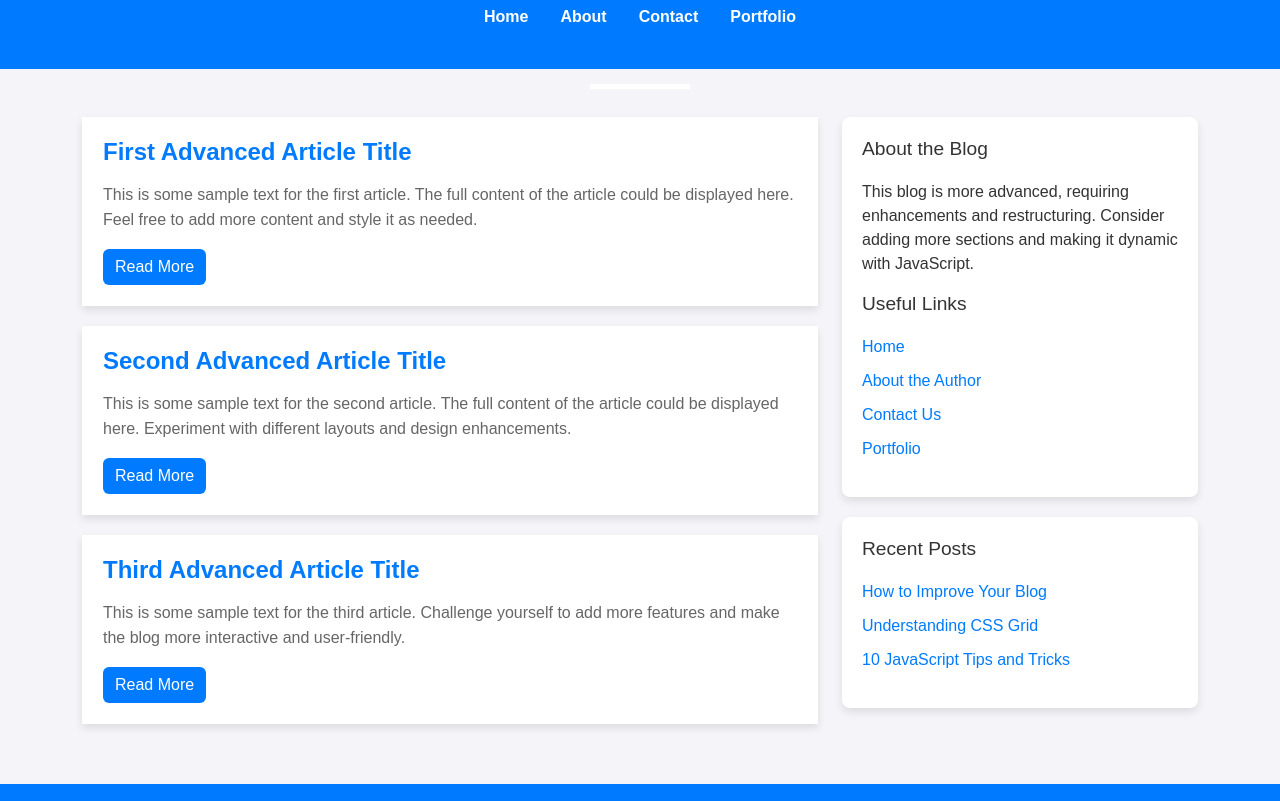
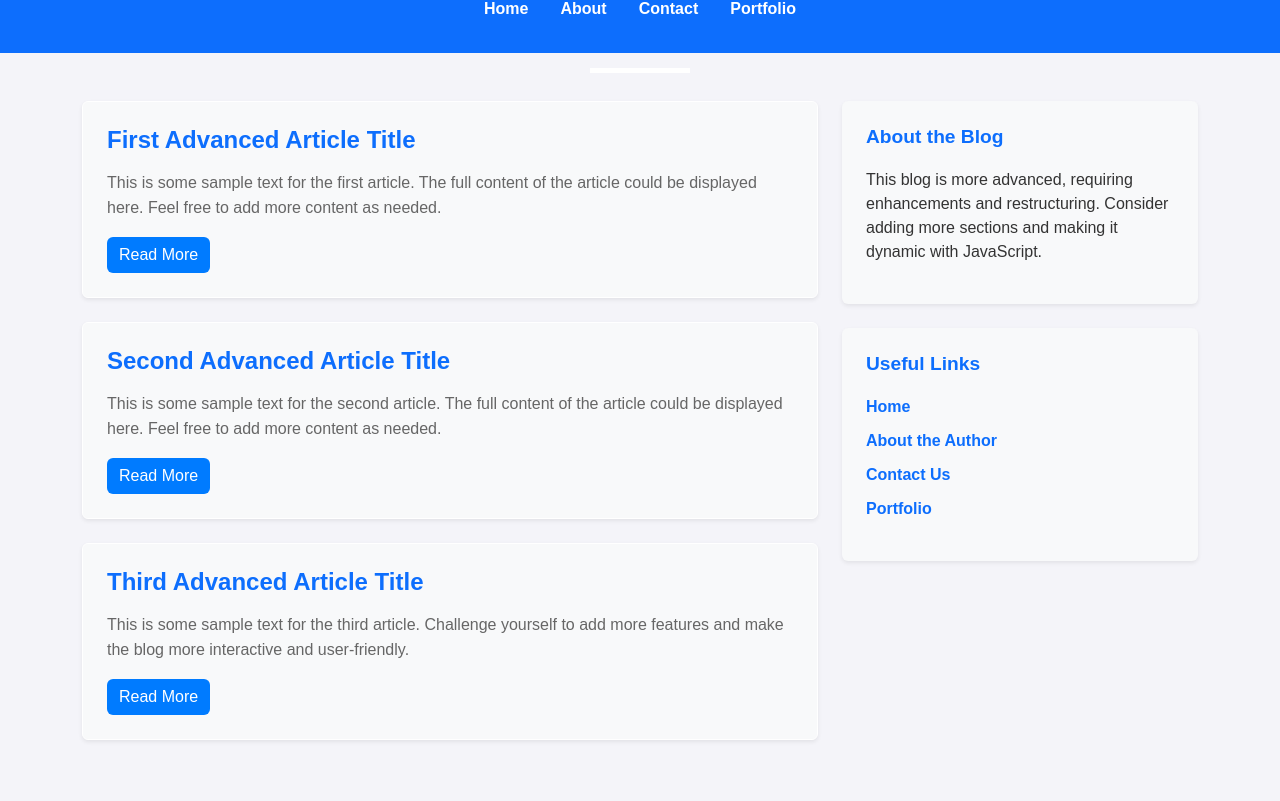
Before and after one commit to ayaosamaramadan/code-optimization, a plain HTML site: page index.html in a window 1280 px wide. Shown: the part 99-900 px from the top of the page. Drawn offline with nearby package versions, Linux system fonts and the light colour scheme.

Commit message:
improve styles

```diff
--- a/index.css
+++ b/index.css
@@ -109,13 +109,13 @@ a:hover {
   text-decoration: underline;
 }
 
-footer {
+/* footer {
   background-color: var(--primary-color);
   color: var(--white-color);
   text-align: center;
   padding: var(--footer-padding);
   margin-top: var(--footer-margin-top);
-}
+} */
 
 footer p {
   margin: 0;
--- a/index.html
+++ b/index.html
@@ -5,45 +5,60 @@
     <!-- <meta http-equiv="refresh" content="1"> -->
     <meta name="viewport" content="width=device-width, initial-scale=1.0" />
     <title>My Advanced Blog</title>
-    <link href="https://cdn.jsdelivr.net/npm/bootstrap@5.3.3/dist/css/bootstrap.min.css" rel="stylesheet" integrity="sha384-QWTKZyjpPEjISv5WaRU9OFeRpok6YctnYmDr5pNlyT2bRjXh0JMhjY6hW+ALEwIH" crossorigin="anonymous">
-    <link rel="stylesheet" href="./index.css" />
+    <link
+      href="https://cdn.jsdelivr.net/npm/bootstrap@5.3.3/dist/css/bootstrap.min.css"
+      rel="stylesheet"
+      integrity="sha384-QWTKZyjpPEjISv5WaRU9OFeRpok6YctnYmDr5pNlyT2bRjXh0JMhjY6hW+ALEwIH"
+      crossorigin="anonymous"
+    />
+    <link rel="stylesheet" href="./index.css?v=1.0" />
   </head>
   <body>
-    <header>
-      <h1>My Advanced Blog</h1>
-      <nav class="container">
-        <ul class="justify-content-center mt-3 d-flex">
-          <li><a href="#" class="mx-3 text-decoration-none fw-bold text-white">Home</a></li>
-          <li><a href="#" class="mx-3 text-decoration-none fw-bold text-white">About</a></li>
-          <li><a href="#" class="mx-3 text-decoration-none fw-bold text-white">Contact</a></li>
-          <li><a href="#" class="mx-3 text-decoration-none fw-bold text-white">Portfolio</a></li>
-        </ul>
-      </nav>
+    <header class="bg-primary text-white text-center py-4 mb-4">
+      <div class="container">
+        <h1 class="fw-bold">My Advanced Blog</h1>
+        <nav>
+          <ul class="nav justify-content-center mt-3">
+            <li class="nav-item">
+              <a href="#" class="nav-link text-white fw-bold">Home</a>
+            </li>
+            <li class="nav-item">
+              <a href="#" class="nav-link text-white fw-bold">About</a>
+            </li>
+            <li class="nav-item">
+              <a href="#" class="nav-link text-white fw-bold">Contact</a>
+            </li>
+            <li class="nav-item">
+              <a href="#" class="nav-link text-white fw-bold">Portfolio</a>
+            </li>
+          </ul>
+        </nav>
+      </div>
     </header>
 
     <main class="container mt-5">
       <div class="row">
-        <article class="col-md-8">
-          <div class="post">
-            <h2 class="fw-bold">First Advanced Article Title</h2>
+        <article class="col-md-8 mb-4">
+          <div class="post bg-light p-4 rounded shadow-sm">
+            <h2 class="fw-bold text-primary">First Advanced Article Title</h2>
             <p>
               This is some sample text for the first article. The full content
               of the article could be displayed here. Feel free to add more
-              content and style it as needed.
+              content as needed.
             </p>
             <button class="btn btn-primary">Read More</button>
           </div>
-          <div class="post">
-            <h2 class="fw-bold">Second Advanced Article Title</h2>
+          <div class="post bg-light p-4 rounded shadow-sm mt-4">
+            <h2 class="fw-bold text-primary">Second Advanced Article Title</h2>
             <p>
               This is some sample text for the second article. The full content
-              of the article could be displayed here. Experiment with different
-              layouts and design enhancements.
+              of the article could be displayed here. Feel free to add more
+              content as needed.
             </p>
             <button class="btn btn-primary">Read More</button>
           </div>
-          <div class="post">
-            <h2 class="fw-bold">Third Advanced Article Title</h2>
+          <div class="post bg-light p-4 rounded shadow-sm mt-4">
+            <h2 class="fw-bold text-primary">Third Advanced Article Title</h2>
             <p>
               This is some sample text for the third article. Challenge yourself
               to add more features and make the blog more interactive and
@@ -52,39 +67,56 @@
             <button class="btn btn-primary">Read More</button>
           </div>
         </article>
-
         <aside class="col-md-4">
-          <div class="sidebar">
-            <h3>About the Blog</h3>
+          <div class="sidebar bg-light p-4 rounded shadow-sm mb-4">
+            <h3 class="fw-bold text-primary">About the Blog</h3>
             <p>
               This blog is more advanced, requiring enhancements and
               restructuring. Consider adding more sections and making it dynamic
               with JavaScript.
             </p>
-            <h3>Useful Links</h3>
-            <ul>
-              <li><a href="#" >Home</a></li>
-              <li><a href="#" >About the Author</a></li>
-              <li><a href="#" >Contact Us</a></li>
-              <li><a href="#" >Portfolio</a></li>
-            </ul>
           </div>
-          <div class="sidebar">
-            <h3>Recent Posts</h3>
-            <ul>
-              <li><a href="#">How to Improve Your Blog</a></li>
-              <li><a href="#">Understanding CSS Grid</a></li>
-              <li><a href="#">10 JavaScript Tips and Tricks</a></li>
+          <div class="sidebar bg-light p-4 rounded shadow-sm">
+            <h3 class="fw-bold text-primary">Useful Links</h3>
+            <ul class="list-unstyled">
+              <li>
+                <a href="#" class="text-decoration-none fw-bold text-primary"
+                  >Home</a
+                >
+              </li>
+              <li>
+                <a href="#" class="text-decoration-none fw-bold text-primary"
+                  >About the Author</a
+                >
+              </li>
+              <li>
+                <a href="#" class="text-decoration-none fw-bold text-primary"
+                  >Contact Us</a
+                >
+              </li>
+              <li>
+                <a href="#" class="text-decoration-none fw-bold text-primary"
+                  >Portfolio</a
+                >
+              </li>
             </ul>
           </div>
         </aside>
       </div>
     </main>
 
-    <footer>
-      <p>All Rights Reserved © 2024 | Designed by [Your Name]</p>
+    <footer class="bg-primary text-white text-center py-3 mt-4">
+      <div class="container">
+        <p class="mb-0 fw-bold">
+          All Rights Reserved © 2024 | Designed by [Your Name]
+        </p>
+      </div>
     </footer>
 
-    <script src="https://cdn.jsdelivr.net/npm/bootstrap@5.3.3/dist/js/bootstrap.bundle.min.js" integrity="sha384-YvpcrYf0tY3lHB60NNkmXc5s9fDVZLESaAA55NDzOxhy9GkcIdslK1eN7N6jIeHz" crossorigin="anonymous"></script>
+    <script
+      src="https://cdn.jsdelivr.net/npm/bootstrap@5.3.3/dist/js/bootstrap.bundle.min.js"
+      integrity="sha384-YvpcrYf0tY3lHB60NNkmXc5s9fDVZLESaAA55NDzOxhy9GkcIdslK1eN7N6jIeHz"
+      crossorigin="anonymous"
+    ></script>
   </body>
 </html>
```
